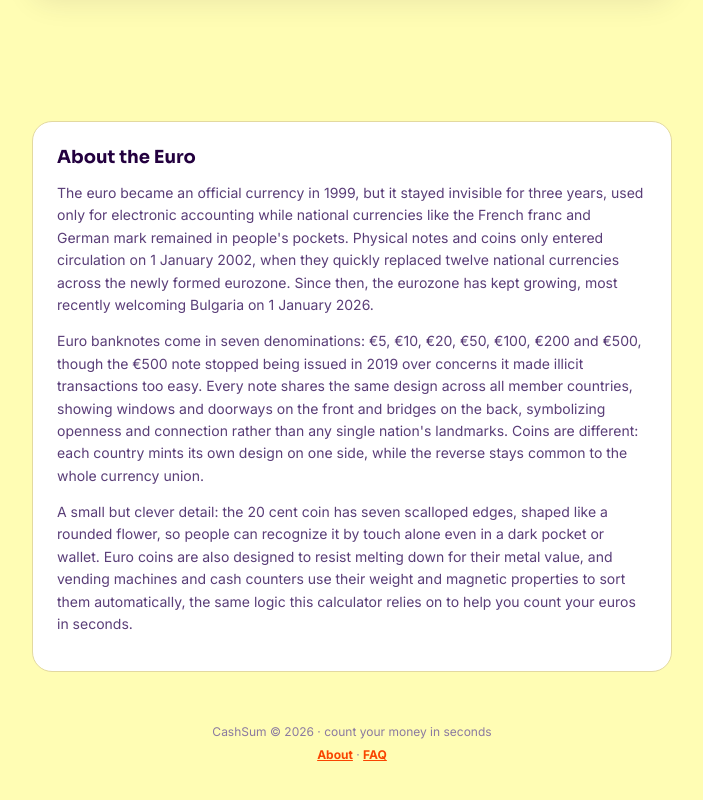
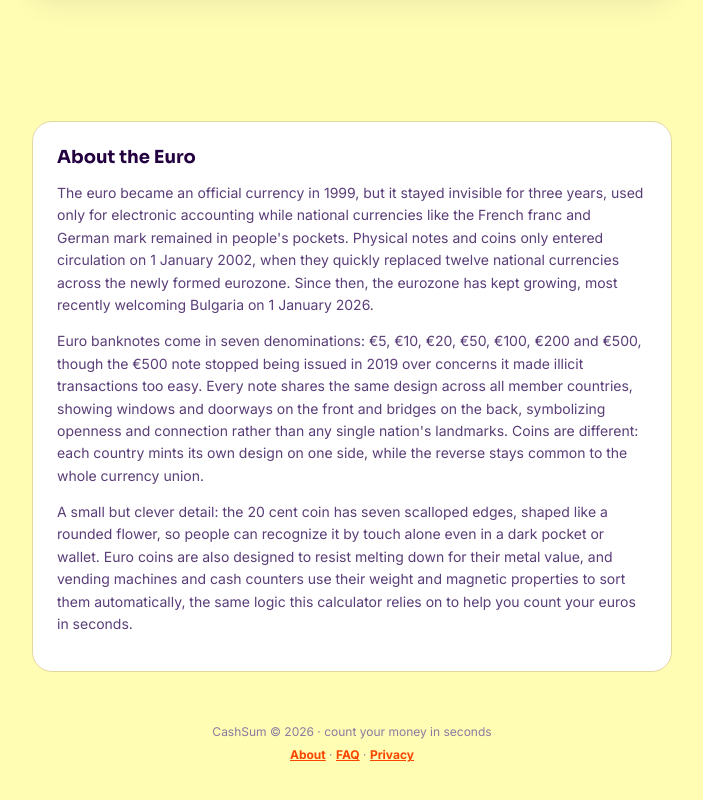
Before and after one commit to adilsonschmidtjunior-cpu/cashsum, a Next.js app: page /eur in a window 1280 px wide. Shown: the part 1221-2021 px from the top of the page, without its empty margins (288-991 px from the left). Built offline with nearby package versions, Linux system fonts and the light colour scheme.

Commit message:
Update CashSumApp.jsx

```diff
--- a/components/CashSumApp.jsx
+++ b/components/CashSumApp.jsx
@@ -13,6 +13,17 @@ const ABOUT_LABELS = {
   es: "Acerca de",
   it: "Chi siamo",
   nl: "Over",
+};
+
+const PRIVACY_LABELS = {
+  en: "Privacy",
+  "pt-BR": "Privacidade",
+  "pt-PT": "Privacidade",
+  de: "Datenschutz",
+  fr: "Confidentialité",
+  es: "Privacidad",
+  it: "Privacy",
+  nl: "Privacy",
 };
 
 const EURO_LANGS = [
@@ -552,6 +563,13 @@ export default function CashSumApp({ slug }) {
           >
             FAQ
           </Link>
+          {" · "}
+          <Link
+            href="/privacy"
+            style={{ color: COLORS.red, fontWeight: 700, textDecoration: "underline" }}
+          >
+            {PRIVACY_LABELS[config.lang] || "Privacy"}
+          </Link>
         </div>
       </div>
     </div>
```
